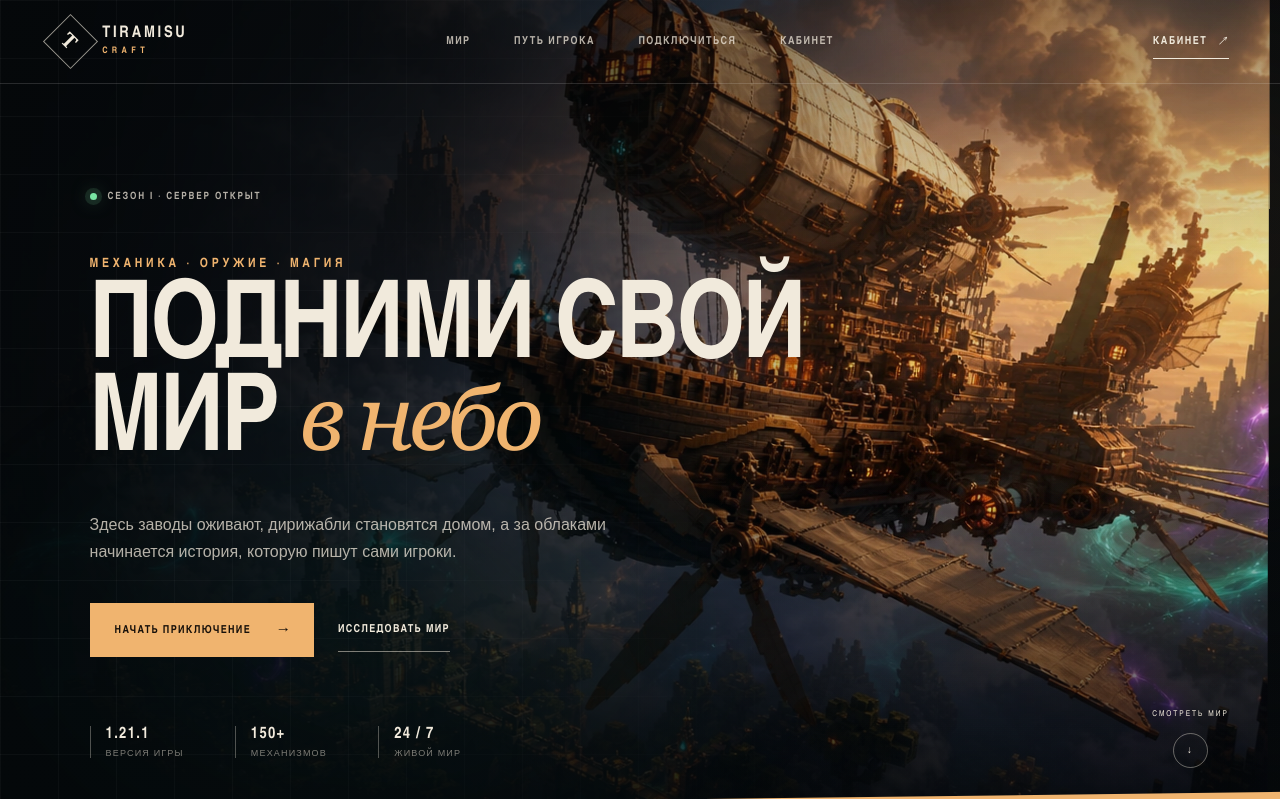
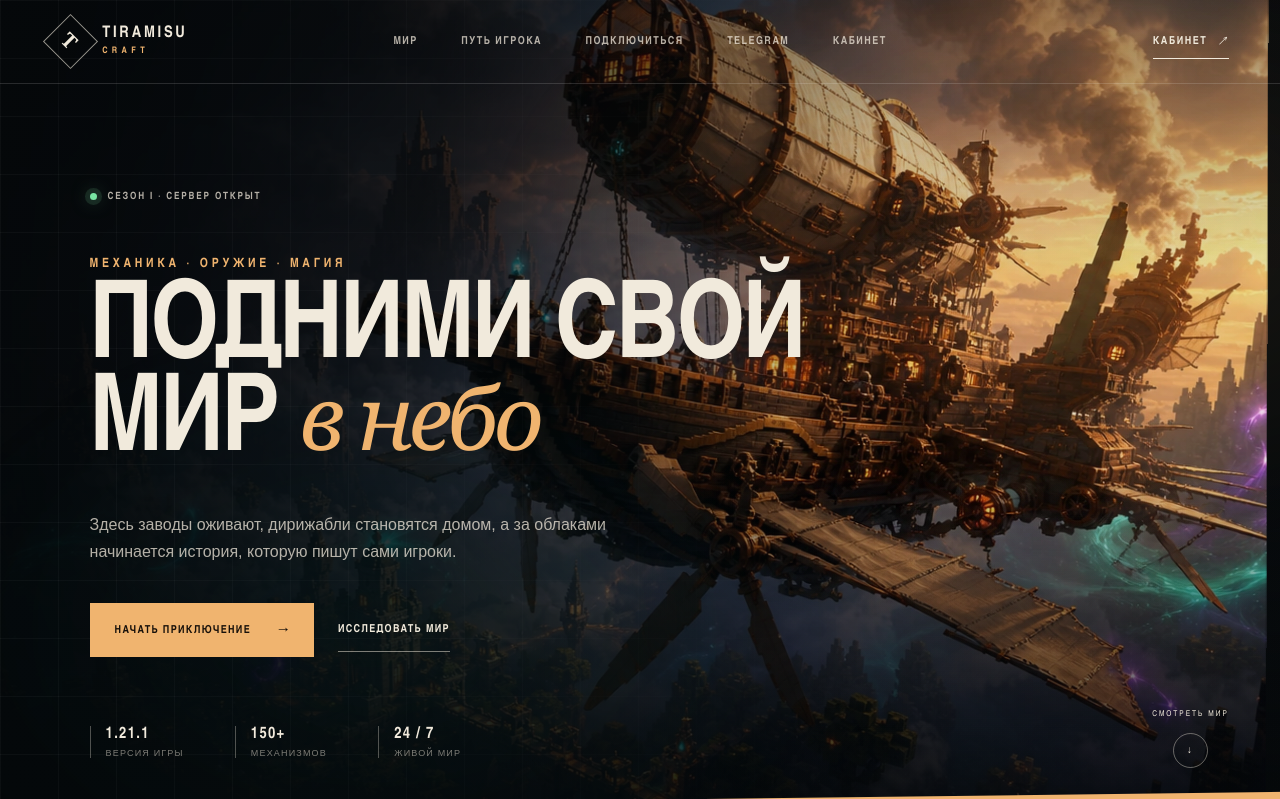
Before and after one commit to INFINITYbRO/tiramisusite, a Next.js app: page / in a window 1280 px wide. Shown: the top 799 px of the page. Built offline with nearby package versions, Linux system fonts and the light colour scheme.

Commit message:
Update server address and Telegram channel

```diff
--- a/app/globals.css
+++ b/app/globals.css
@@ -807,6 +807,22 @@ img {
   width: 100%;
 }
 
+.join-actions {
+  display: grid;
+  gap: 10px;
+}
+
+.button--telegram {
+  background: rgba(241, 234, 220, 0.04);
+  border: 1px solid rgba(241, 234, 220, 0.2);
+  color: var(--paper);
+}
+
+.button--telegram:hover {
+  background: rgba(241, 234, 220, 0.1);
+  border-color: rgba(241, 234, 220, 0.42);
+}
+
 .join-panel small {
   color: rgba(241, 234, 220, 0.38);
   display: block;
--- a/app/page.tsx
+++ b/app/page.tsx
@@ -76,6 +76,13 @@ export default function Home() {
           <a href="#world">Мир</a>
           <a href="#journey">Путь игрока</a>
           <a href="#join">Подключиться</a>
+          <a
+            href="https://t.me/tiramusycraft"
+            target="_blank"
+            rel="noreferrer"
+          >
+            Telegram
+          </a>
           <a href="/account">Кабинет</a>
         </div>
 
@@ -283,17 +290,28 @@ export default function Home() {
 
         <div className="join-panel">
           <span className="join-label">АДРЕС СЕРВЕРА</span>
-          <CopyAddress address="play.tiramisucraft.ru" />
+          <CopyAddress address="185.9.145.104:30621" />
           <div className="join-meta">
             <span>Minecraft 1.21.1</span>
             <span>NeoForge</span>
             <span>Лицензия не обязательна</span>
           </div>
-          <a className="button button--primary button--full" href="#faq">
-            Как начать играть <span aria-hidden="true">→</span>
-          </a>
+          <div className="join-actions">
+            <a className="button button--primary button--full" href="#faq">
+              Как начать играть <span aria-hidden="true">→</span>
+            </a>
+            <a
+              className="button button--telegram button--full"
+              href="https://t.me/tiramusycraft"
+              target="_blank"
+              rel="noreferrer"
+            >
+              Telegram-канал <span aria-hidden="true">↗</span>
+            </a>
+          </div>
           <small>
-            Адрес можно будет заменить на реальный перед публикацией.
+            Новости, обновления и ссылка на актуальную сборку публикуются в
+            Telegram-канале.
           </small>
         </div>
       </section>
```
Also changed, not shown: 1 other file (tests, documents, lock files or other folders).
